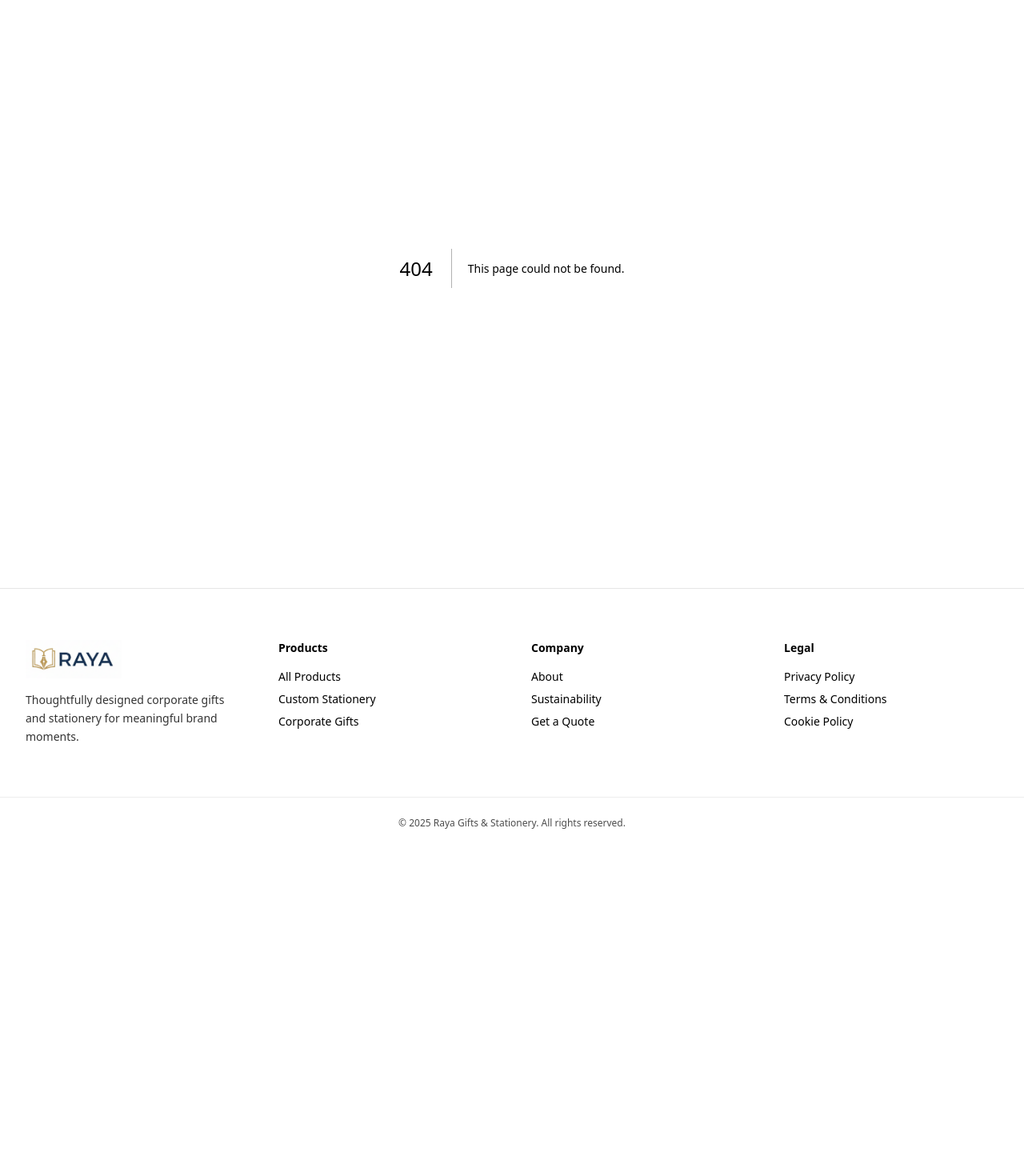
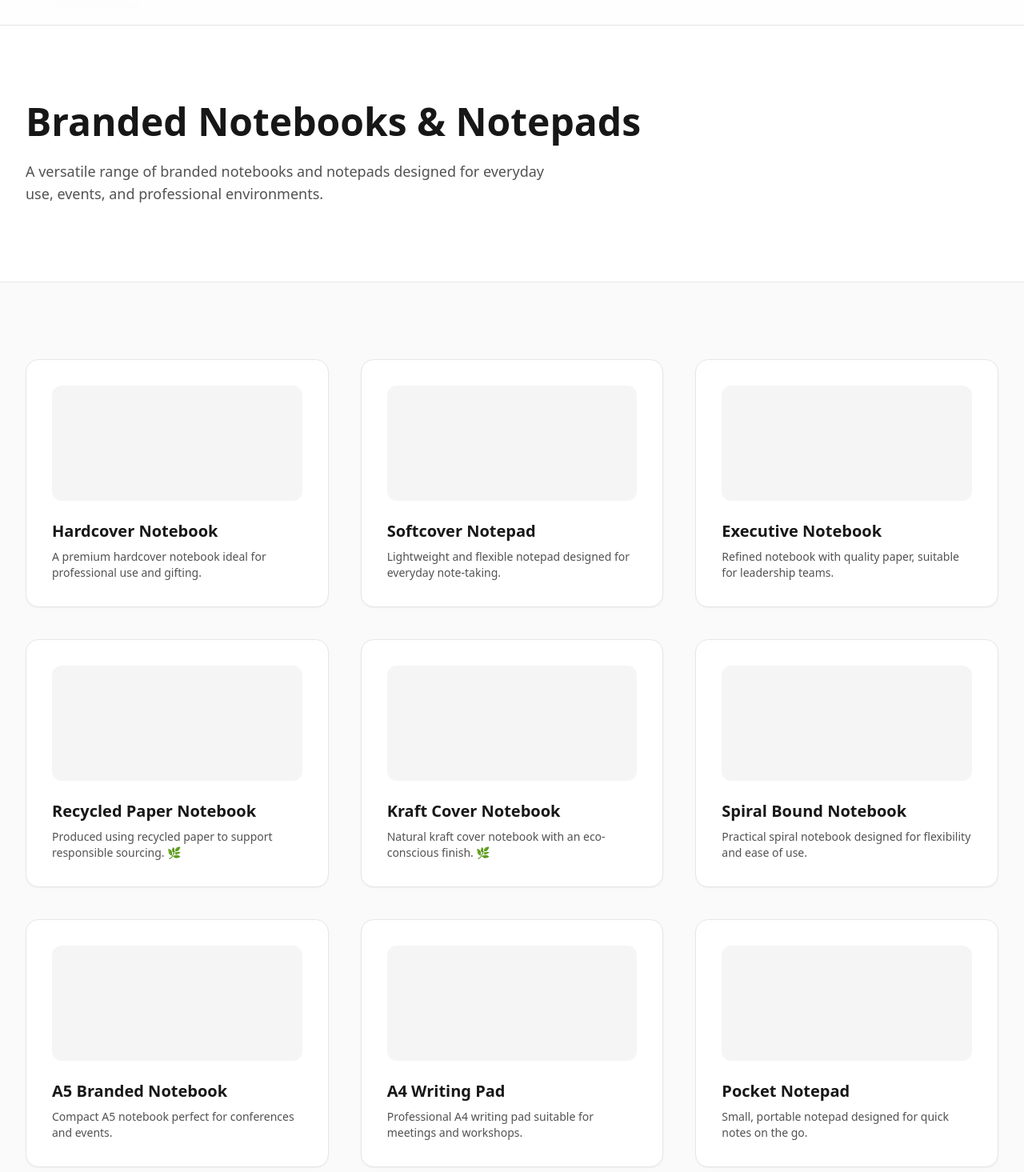
Before and after one commit to preshitpawar-beep/raya-website, a Next.js app: page /products/branded-stationery/notebooks in a window 1280 px wide. Before the commit this address had no page. Shown: the part 65-1530 px from the top of the page at 80% size. Before the commit the page ends 1126 px from the top, so only its background shows below. Built offline with nearby package versions, Linux system fonts and the light colour scheme.

Commit message:
Create page.js
Add Notebooks & Notepads page

```diff
--- /dev/null
+++ b/app/products/branded-stationery/notebooks/page.js
@@ -0,0 +1,99 @@
+"use client";
+import { motion } from "framer-motion";
+import Navbar from "../../../components/Navbar";
+
+const notebooks = [
+  {
+    name: "Hardcover Notebook",
+    desc: "A premium hardcover notebook ideal for professional use and gifting.",
+  },
+  {
+    name: "Softcover Notepad",
+    desc: "Lightweight and flexible notepad designed for everyday note-taking.",
+  },
+  {
+    name: "Executive Notebook",
+    desc: "Refined notebook with quality paper, suitable for leadership teams.",
+  },
+  {
+    name: "Recycled Paper Notebook",
+    desc: "Produced using recycled paper to support responsible sourcing. 🌿",
+    sustainable: true,
+  },
+  {
+    name: "Kraft Cover Notebook",
+    desc: "Natural kraft cover notebook with an eco-conscious finish. 🌿",
+    sustainable: true,
+  },
+  {
+    name: "Spiral Bound Notebook",
+    desc: "Practical spiral notebook designed for flexibility and ease of use.",
+  },
+  {
+    name: "A5 Branded Notebook",
+    desc: "Compact A5 notebook perfect for conferences and events.",
+  },
+  {
+    name: "A4 Writing Pad",
+    desc: "Professional A4 writing pad suitable for meetings and workshops.",
+  },
+  {
+    name: "Pocket Notepad",
+    desc: "Small, portable notepad designed for quick notes on the go.",
+  },
+  {
+    name: "Premium Linen Notebook",
+    desc: "Elegant linen-finish notebook for high-end brand presentation.",
+  },
+];
+
+export default function NotebooksPage() {
+  return (
+    <>
+      <Navbar />
+
+      {/* HERO */}
+      <section className="bg-white border-b">
+        <div className="max-w-7xl mx-auto px-8 py-24">
+          <motion.h1
+            initial={{ opacity: 0, y: 30 }}
+            animate={{ opacity: 1, y: 0 }}
+            transition={{ duration: 0.6 }}
+            className="text-5xl font-extrabold mb-6 text-neutral-900"
+          >
+            Branded Notebooks & Notepads
+          </motion.h1>
+
+          <p className="max-w-2xl text-lg text-neutral-600">
+            A versatile range of branded notebooks and notepads designed for
+            everyday use, events, and professional environments.
+          </p>
+        </div>
+      </section>
+
+      {/* PRODUCTS GRID */}
+      <section className="max-w-7xl mx-auto px-8 py-24 grid sm:grid-cols-2 lg:grid-cols-3 gap-10">
+        {notebooks.map((item, index) => (
+          <motion.div
+            key={item.name}
+            initial={{ opacity: 0, y: 20 }}
+            whileInView={{ opacity: 1, y: 0 }}
+            viewport={{ once: true }}
+            transition={{ delay: index * 0.05 }}
+            className="bg-white rounded-2xl border shadow-sm p-8"
+          >
+            <div className="h-36 bg-neutral-100 rounded-xl mb-6" />
+
+            <h3 className="text-xl font-semibold mb-2 text-neutral-900">
+              {item.name}
+            </h3>
+
+            <p className="text-sm text-neutral-600">
+              {item.desc}
+            </p>
+          </motion.div>
+        ))}
+      </section>
+    </>
+  );
+}
```
